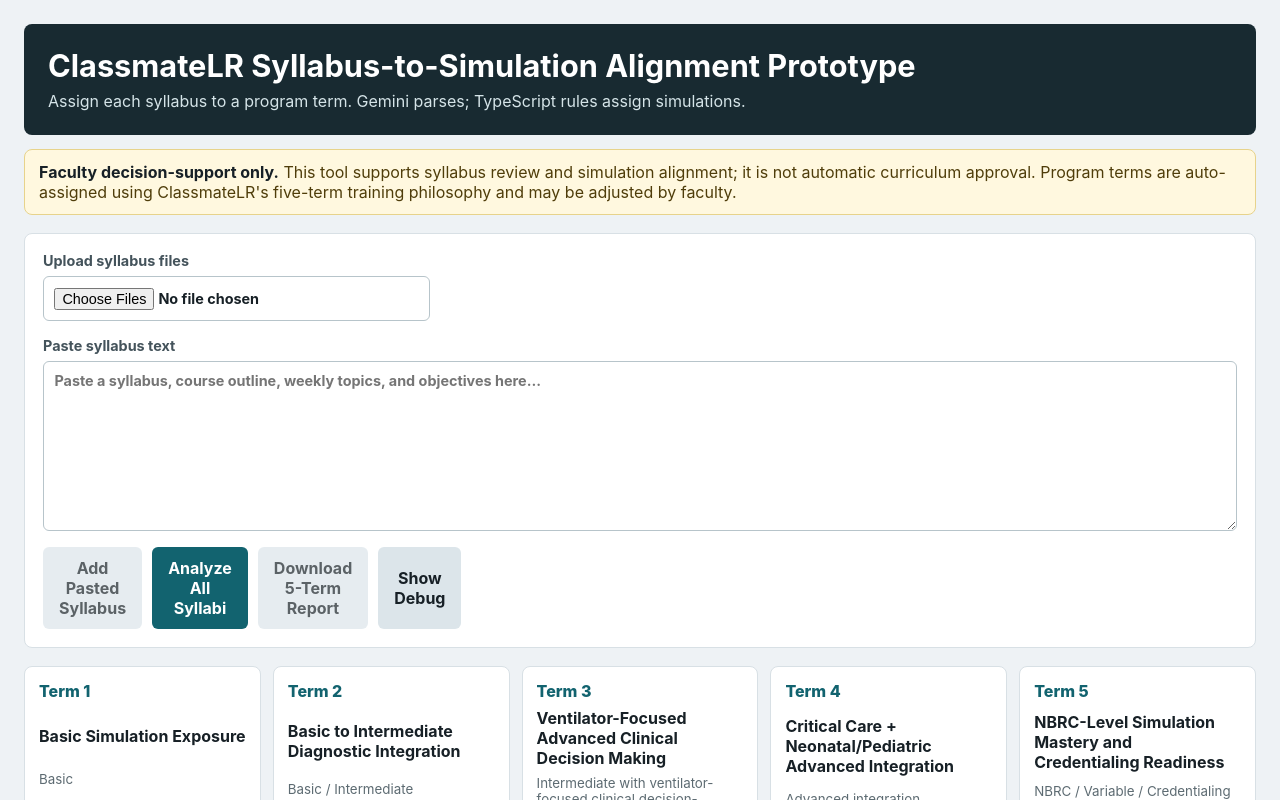
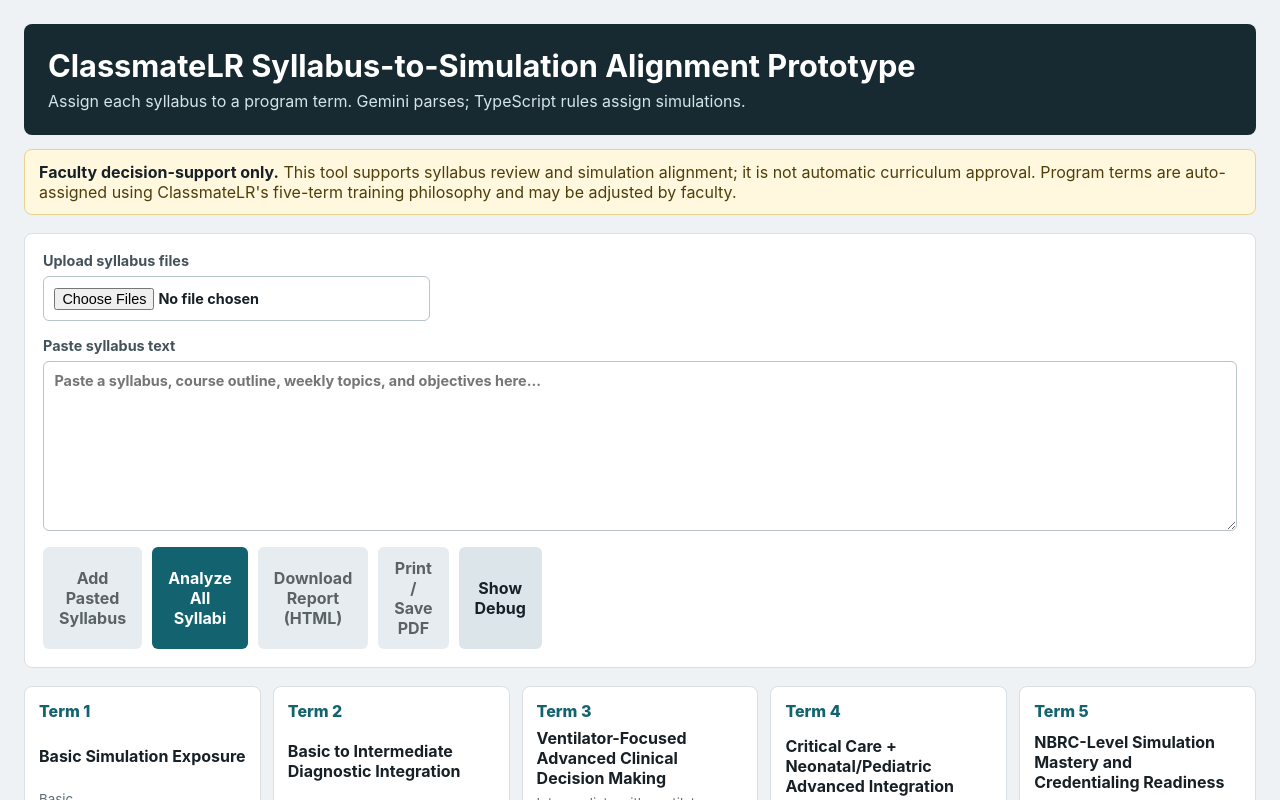
Before and after one commit to kiernandunphy-wq/syllabisimalignment, a React (Vite) app: page / in a window 1280 px wide. Shown: the top 800 px of the page. Built offline with nearby package versions, Linux system fonts and the light colour scheme.

Commit message:
Allow draft report export with parse status

```diff
--- a/src/App.tsx
+++ b/src/App.tsx
@@ -99,9 +99,19 @@
     () => buildProgramTermAlignment(syllabi),
     [syllabi],
   );
-  const isReportReady =
-    syllabi.length > 0 &&
-    syllabi.every((syllabus) => syllabus.parsingStatus === "parsed" && syllabus.parsedModules.length > 0);
+  const reportStatus = useMemo(() => {
+    const parsedCount = syllabi.filter(
+      (syllabus) => syllabus.parsingStatus === "parsed" && syllabus.parsedModules.length > 0,
+    ).length;
+    return {
+      total: syllabi.length,
+      parsedCount,
+      failedCount: syllabi.filter((syllabus) => syllabus.parsingStatus === "error").length,
+      pendingCount: syllabi.filter((syllabus) => syllabus.parsingStatus === "pending").length,
+      isComplete: syllabi.length > 0 && parsedCount === syllabi.length,
+    };
+  }, [syllabi]);
+  const canDownloadReport = syllabi.length > 0 && !isAnalyzing;
 
   function handleFiles(files: FileList | null) {
     if (!files?.length) return;
@@ -250,12 +260,7 @@
       return;
     }
 
-    if (!isReportReady) {
-      setMessage("Analyze all syllabi successfully before downloading the 5-term report.");
-      return;
-    }
-
-    const reportHtml = buildFiveTermReportHtml(programMap);
+    const reportHtml = buildFiveTermReportHtml(programMap, syllabi);
     const blob = new Blob([reportHtml], { type: "text/html;charset=utf-8" });
     const url = URL.createObjectURL(blob);
     const link = document.createElement("a");
@@ -265,6 +270,29 @@
     link.click();
     document.body.removeChild(link);
     URL.revokeObjectURL(url);
+    setMessage(
+      reportStatus.isComplete
+        ? "Complete 5-term report downloaded."
+        : "Draft report downloaded with unparsed syllabus items marked for faculty review.",
+    );
+  }
+
+  function printFiveTermReport() {
+    if (!canDownloadReport) {
+      setMessage("Add syllabi before opening the printable report.");
+      return;
+    }
+
+    const reportWindow = window.open("", "_blank", "noopener,noreferrer");
+    if (!reportWindow) {
+      setMessage("Pop-up blocking prevented the printable report from opening. Use Download Report instead.");
+      return;
+    }
+
+    reportWindow.document.open();
+    reportWindow.document.write(buildFiveTermReportHtml(programMap, syllabi, true));
+    reportWindow.document.close();
+    reportWindow.focus();
   }
 
   return (
@@ -316,14 +344,17 @@
             type="button"
             className="secondary"
             onClick={downloadFiveTermReport}
-            disabled={isAnalyzing || !isReportReady}
+            disabled={!canDownloadReport}
             title={
-              isReportReady
-                ? "Download 5-term report"
-                : "Analyze every syllabus successfully before downloading the report"
+              canDownloadReport
+                ? "Download complete or draft 5-term report"
+                : "Add syllabi before downloading the report"
             }
           >
-            Download 5-Term Report
+            Download Report (HTML)
+          </button>
+          <button type="button" className="secondary" onClick={printFiveTermReport} disabled={!canDownloadReport}>
+            Print / Save PDF
           </button>
           <button type="button" className="secondary" onClick={() => setDebugOpen((open) => !open)}>
             {debugOpen ? "Hide Debug" : "Show Debug"}
@@ -335,6 +366,13 @@
           </progress>
         )}
         {message && <p className="status-message">{message}</p>}
+        {syllabi.length > 0 && (
+          <p className="status-message">
+            Report status: {reportStatus.parsedCount} of {reportStatus.total} parsed
+            {reportStatus.failedCount ? `, ${reportStatus.failedCount} failed` : ""}
+            {reportStatus.pendingCount ? `, ${reportStatus.pendingCount} pending` : ""}.
+          </p>
+        )}
       </section>
 
       <section className="alignment-map" aria-label="Five-term alignment map">
@@ -782,8 +820,18 @@
   return value.toLowerCase().replace(/[^a-z0-9]+/g, " ").trim();
 }
 
-function buildFiveTermReportHtml(programMap: ProgramTermAlignment[]): string {
+function buildFiveTermReportHtml(
+  programMap: ProgramTermAlignment[],
+  syllabi: UploadedSyllabus[],
+  autoPrint = false,
+): string {
   const generatedAt = new Date().toLocaleString();
+  const parsedCount = syllabi.filter(
+    (syllabus) => syllabus.parsingStatus === "parsed" && syllabus.parsedModules.length > 0,
+  ).length;
+  const failedSyllabi = syllabi.filter((syllabus) => syllabus.parsingStatus === "error");
+  const pendingSyllabi = syllabi.filter((syllabus) => syllabus.parsingStatus === "pending");
+  const reportMode = parsedCount === syllabi.length ? "Complete" : "Draft";
   const progressionRows = programTerms
     .map((term) => {
       const overview = programOverview[term];
@@ -855,6 +903,8 @@
     .term-5 { background: #f6ccd3; }
     .lead { font-size: 15px; margin: 0 auto 18px; max-width: 920px; text-align: center; }
     .disclaimer { background: #fff8df; border: 1px solid #e7d38b; margin: 18px 0; padding: 12px; }
+    .report-status { background: #eef7f8; border: 1px solid #b9d7dc; margin: 18px 0; padding: 12px; }
+    .warning { background: #fff3f0; border: 1px solid #e8b4a6; margin: 12px 0; padding: 10px; }
     .muted { color: #5d6b72; }
     .recommendation { border: 1px solid #d8e0e5; margin: 12px 0; padding: 12px; }
     .pick { border-left: 4px solid #12636f; margin: 10px 0; padding-left: 10px; }
@@ -866,8 +916,33 @@
 </head>
 <body>
   <h1>Carrington Respiratory Therapy Program</h1>
-  <p class="lead">ClassmateLR Five-Term Syllabus-to-Simulation Alignment Report<br />Generated ${escapeHtml(generatedAt)}</p>
+  <p class="lead">ClassmateLR Five-Term Syllabus-to-Simulation Alignment Report<br />${escapeHtml(reportMode)} report generated ${escapeHtml(generatedAt)}</p>
   <div class="disclaimer"><strong>Faculty decision-support only.</strong> This report supports syllabus review and simulation alignment; it is not automatic curriculum approval.</div>
+  <div class="report-status">
+    <strong>Report status:</strong> ${parsedCount} of ${syllabi.length} syllabus file(s) parsed successfully.
+    ${
+      failedSyllabi.length || pendingSyllabi.length
+        ? " Items that did not parse are included as faculty-review placeholders and should not be treated as final curriculum alignment."
+        : " All uploaded syllabi were included in the alignment detail."
+    }
+  </div>
+  ${
+    failedSyllabi.length
+      ? `<div class="warning"><strong>Parsing failed:</strong><ul>${failedSyllabi
+          .map(
+            (syllabus) =>
+              `<li>${escapeHtml(syllabus.fileName)} - ${escapeHtml(syllabus.parseMessage || "No error message recorded.")}</li>`,
+          )
+          .join("")}</ul></div>`
+      : ""
+  }
+  ${
+    pendingSyllabi.length
+      ? `<div class="warning"><strong>Pending analysis:</strong><ul>${pendingSyllabi
+          .map((syllabus) => `<li>${escapeHtml(syllabus.fileName)}</li>`)
+          .join("")}</ul></div>`
+      : ""
+  }
 
   <h2>Term-by-Term Cognitive Progression Model</h2>
   <table>
@@ -888,6 +963,7 @@
 
   <h2>Parsed Syllabus Alignment Detail</h2>
   ${detailSections}
+  ${autoPrint ? "<script>window.addEventListener('load', () => window.print());</script>" : ""}
 </body>
 </html>`;
 }
```
